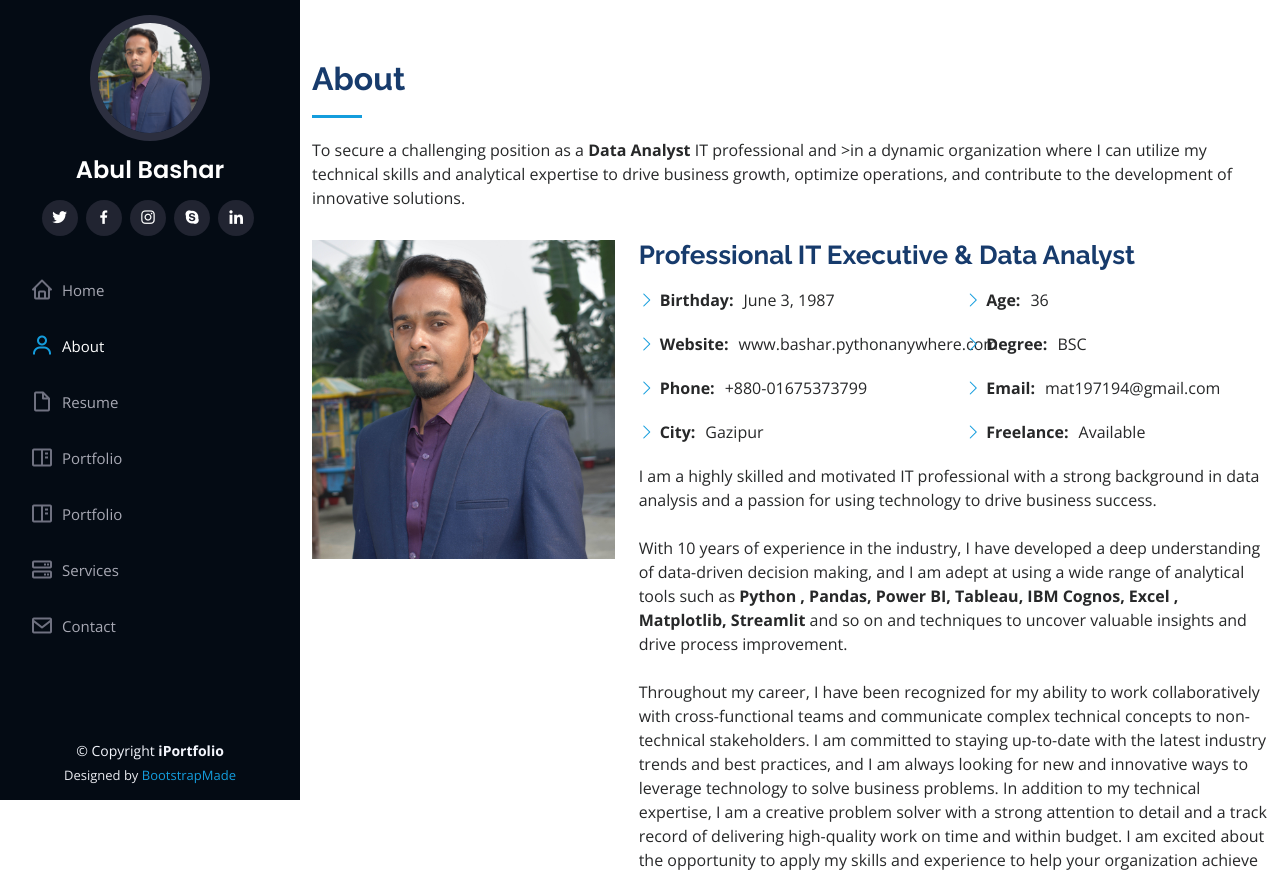
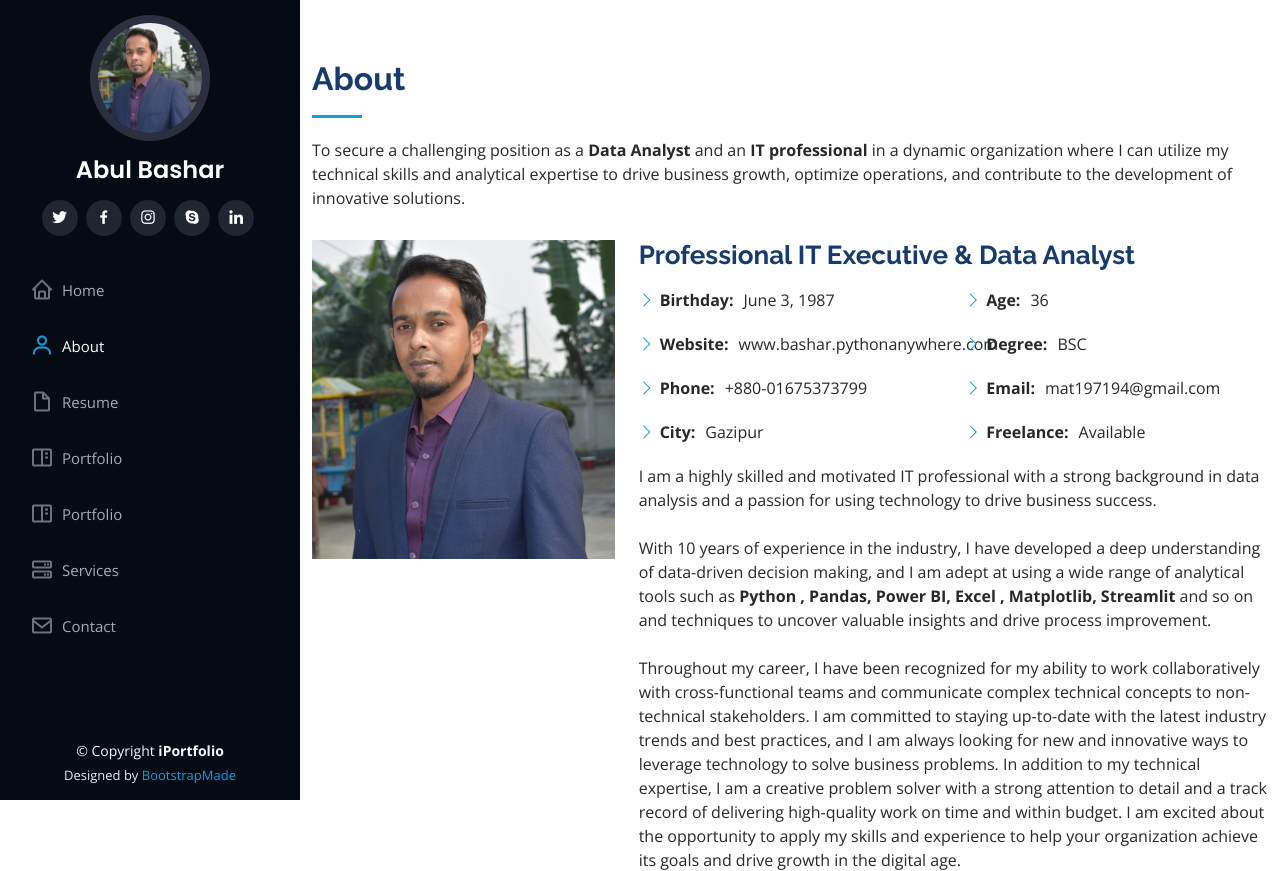
Before and after one commit to Bashar-The-Coder/portfolio, a Django app: page /about/ in a window 1280 px wide. Shown: the top 871 px of the page. Run offline with Django 4.2, Linux system fonts and the light colour scheme; data comes from the database, SQL or seed files in the repository; some libraries are stand-ins or nearby versions.

Commit message:
Your commit message

```diff
--- a/templates/main/about.html
+++ b/templates/main/about.html
@@ -9,7 +9,7 @@
 
       <div class="section-title">
         <h2>About</h2>
-        <p>To secure a challenging position as a <b> Data Analyst </b <b> IT professional </b> and >in a dynamic organization where I can utilize my technical skills and analytical expertise to drive business growth, optimize operations, and contribute to the development of innovative solutions.</p>
+        <p>To secure a challenging position as a <b> Data Analyst </b> and an <b> IT professional </b> in a dynamic organization where I can utilize my technical skills and analytical expertise to drive business growth, optimize operations, and contribute to the development of innovative solutions.</p>
       </div>
 
       <div class="row">
@@ -43,7 +43,7 @@
             I am a highly skilled and motivated IT professional with a strong background in data analysis and a passion for using technology to drive business success. </br> </br>
              With 10 years of experience in the industry,
              I have developed a deep understanding of data-driven decision making,
-             and I am adept at using a wide range of analytical tools such as <b> Python , Pandas, Power BI, Tableau, IBM Cognos, Excel , Matplotlib, Streamlit
+             and I am adept at using a wide range of analytical tools such as <b> Python , Pandas, Power BI, Excel , Matplotlib, Streamlit
               </b> and so on and techniques to uncover valuable insights and drive process improvement. </br></br>
 
 Throughout my career, I have been recognized for my ability to work collaboratively with cross-functional teams and communicate complex technical concepts to non-technical stakeholders. I am committed to staying up-to-date with the latest industry trends and best practices, and I am always looking for new and innovative ways to leverage technology to solve business problems.
```
